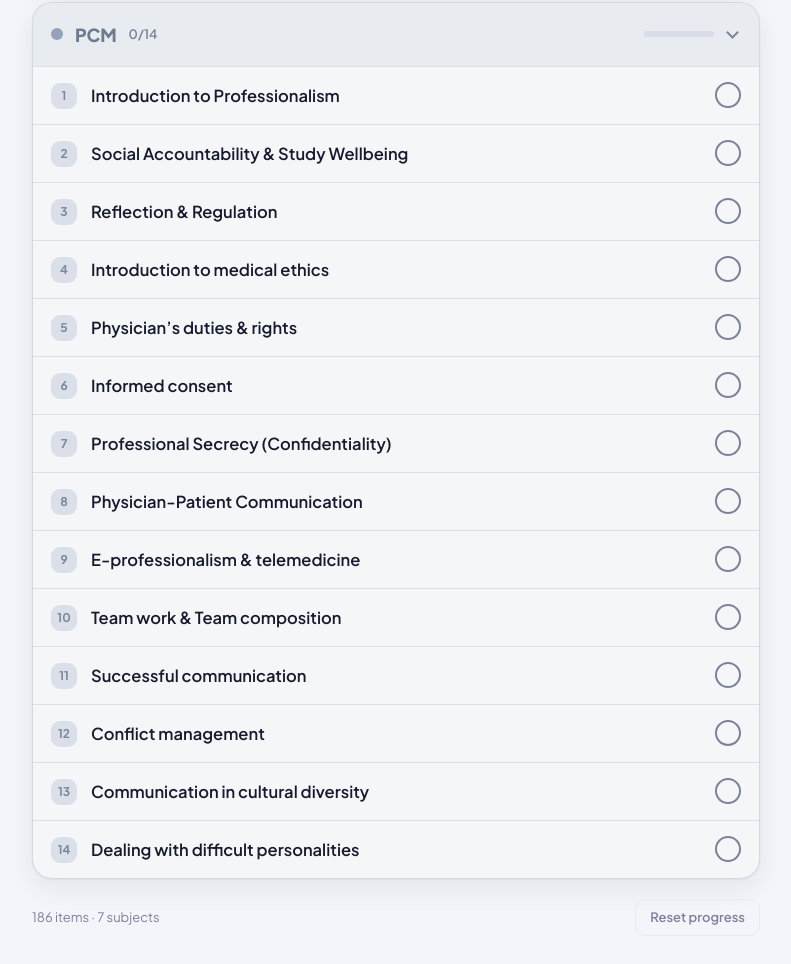
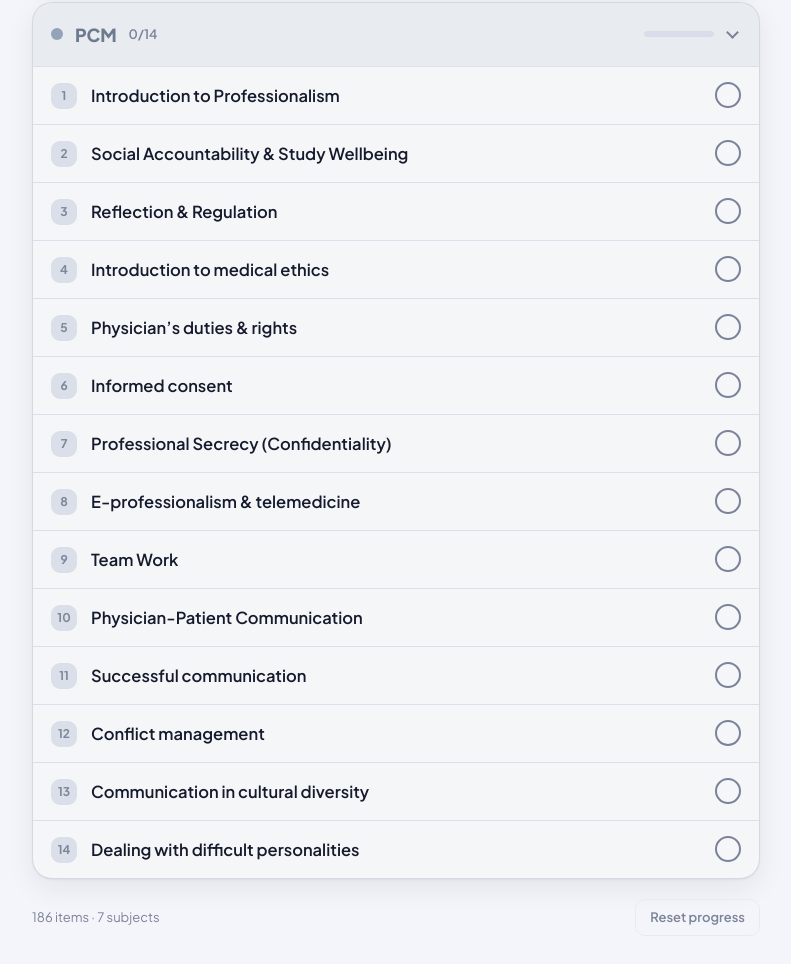
Before and after one commit to bbalah18-creator/Semester-I, a plain HTML site: page index.html in a window 1280 px wide. Shown: the part 5631-6595 px from the top of the page, without its empty margins (244-1035 px from the left). Drawn offline with Linux system fonts and the light colour scheme.

Commit message:
Update index.html

```diff
--- a/index.html
+++ b/index.html
@@ -81,9 +81,9 @@ const D={
   "Physician’s duties & rights",
   "Informed consent",
   "Professional Secrecy (Confidentiality)",
+  "E-professionalism & telemedicine",
+  "Team Work",
   "Physician-Patient Communication",
-  "E-professionalism & telemedicine",
-  "Team work & Team composition",
   "Successful communication",
   "Conflict management",
   "Communication in cultural diversity",
```
